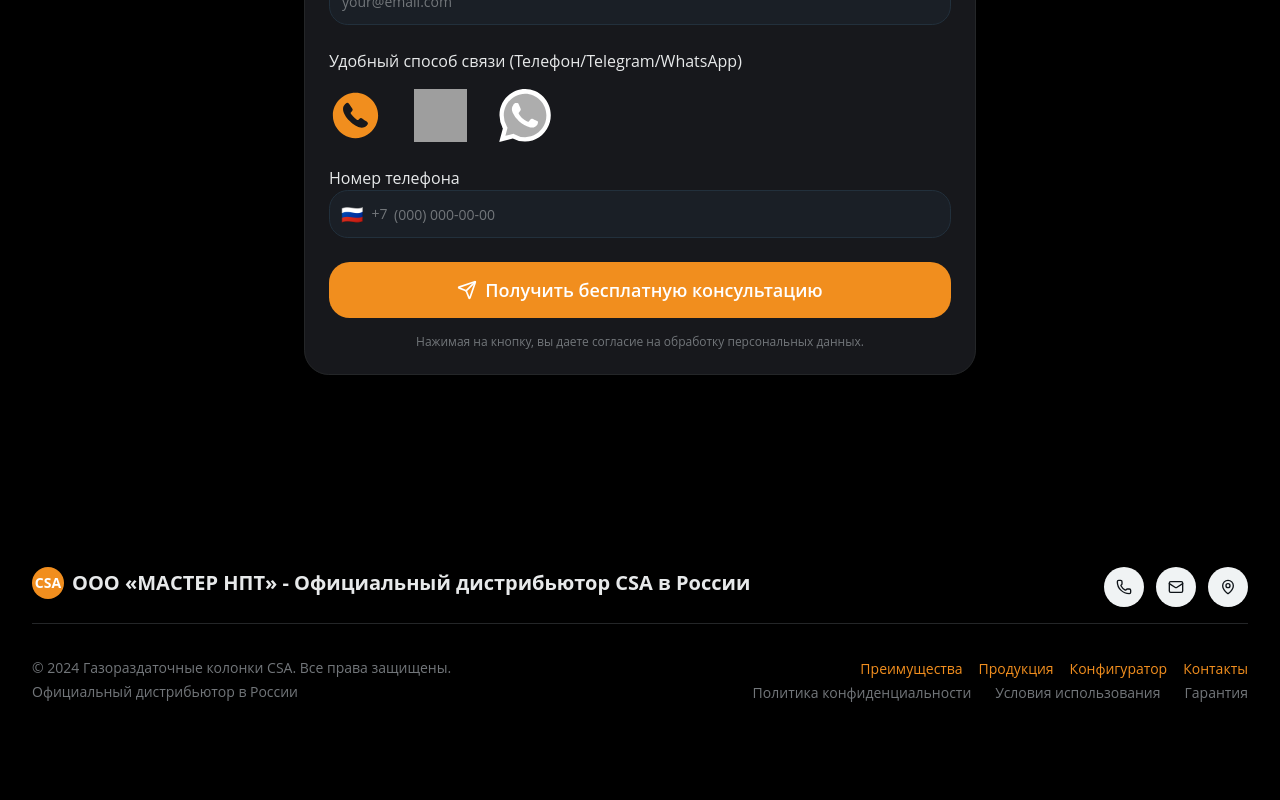
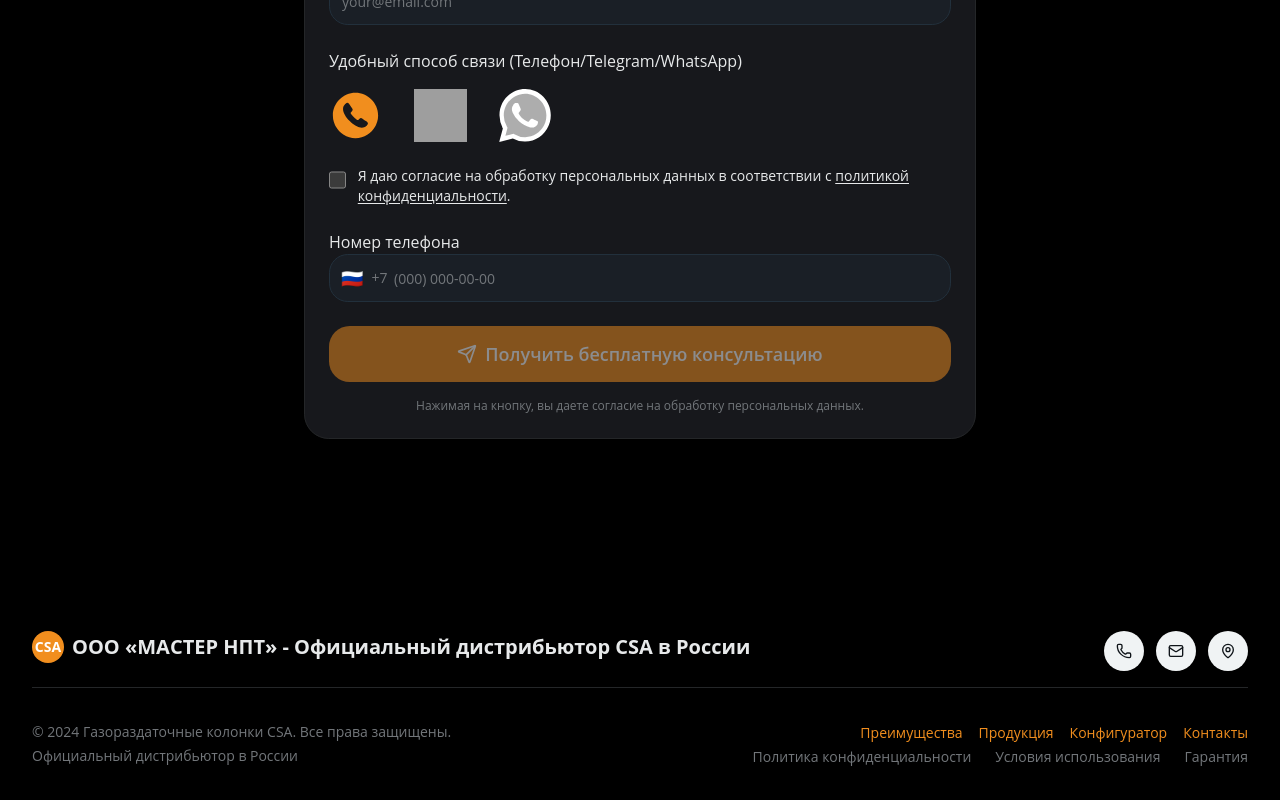
Before and after one commit to zloe310/gas-station-landing2, a Next.js app: page / in a window 1280 px wide. Shown: the part 4192-4992 px from the top of the page. Before the commit the page ends 4928 px from the top, so only its background shows below. Built offline with nearby package versions, Linux system fonts and the light colour scheme; grey boxes are pictures that could not be loaded.

Commit message:
Форма: добавлен чекбокс согласия и блокировка кнопки до согласия

```diff
--- a/src/components/consultation-form.tsx
+++ b/src/components/consultation-form.tsx
@@ -12,6 +12,7 @@ export function ConsultationForm() {
   const [email, setEmail] = useState("")
   const [contactMethod, setContactMethod] = useState("phone")
   const [phone, setPhone] = useState("")
+  const [consent, setConsent] = useState(false)
 
   const formatPhoneNumber = (value: string) => {
     // Убираем все нецифровые символы
@@ -127,6 +128,21 @@ export function ConsultationForm() {
                 </div>
               </div>
 
+              {/* Согласие на обработку персональных данных */}
+              <div className="flex items-start gap-3">
+                <input
+                  id="consent"
+                  type="checkbox"
+                  checked={consent}
+                  onChange={(e) => setConsent(e.target.checked)}
+                  className="mt-1 h-5 w-5 cursor-pointer"
+                />
+                <label htmlFor="consent" className="text-sm text-foreground">
+                  Я даю согласие на обработку персональных данных в соответствии с
+                  {' '}<a href="/privacy-policy" target="_blank" rel="noopener noreferrer" className="underline underline-offset-2 hover:no-underline">политикой конфиденциальности</a>.
+                </label>
+              </div>
+
               {/* Номер телефона */}
               <div className="space-y-2">
                 <Label htmlFor="phone" className="text-base font-medium text-foreground">
@@ -156,6 +172,7 @@ export function ConsultationForm() {
               onClick={handleSubmit}
               className="w-full h-14 text-lg font-semibold cursor-pointer"
               size="lg"
+              disabled={!consent}
             >
               <Send className="w-5 h-5 mr-2" />
               Получить бесплатную консультацию
```
